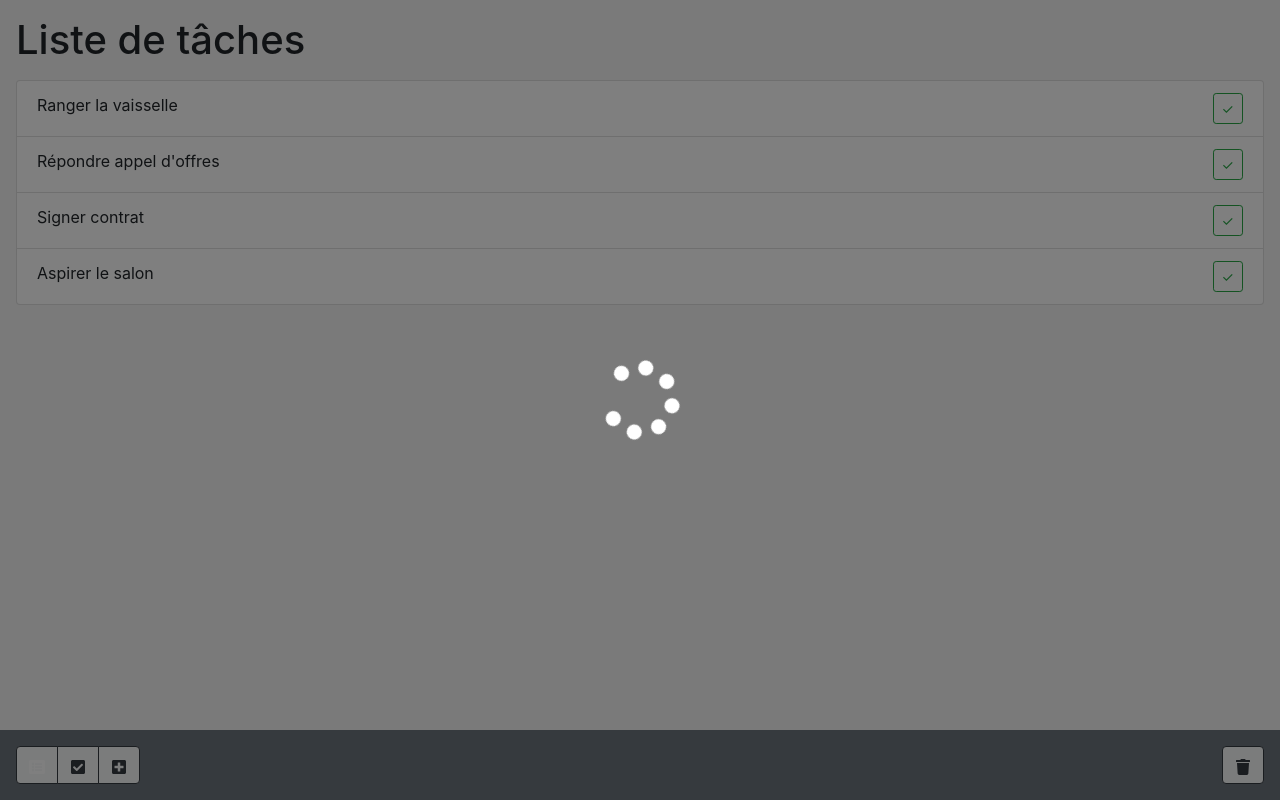
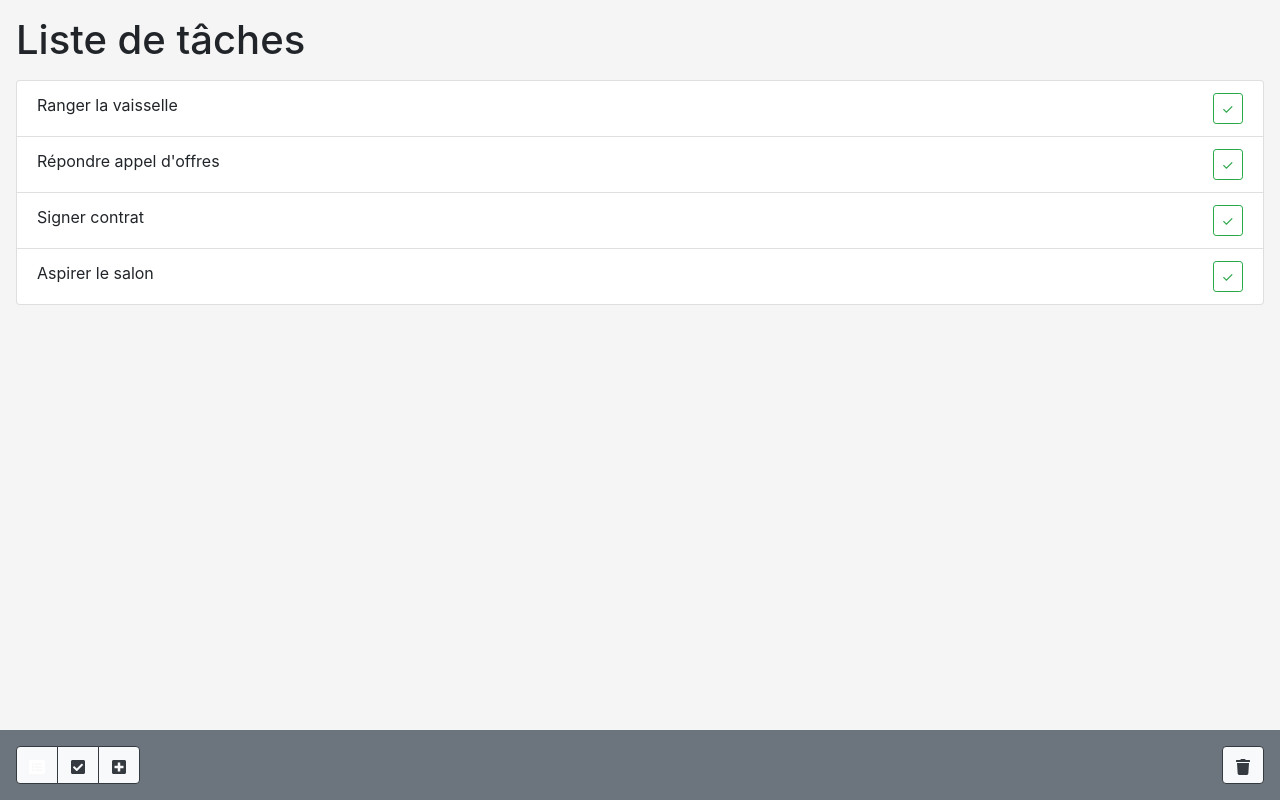
Before and after one commit to johnnyyvard/Creation-d-une-application-React, a React (Create React App) app: page / in a window 1280 px wide. Built offline with nearby package versions, Linux system fonts and the light colour scheme.

Commit message:
Utilisation de componentDidMount()

```diff
--- a/src/components/App.js
+++ b/src/components/App.js
@@ -10,8 +10,19 @@ import Fetching from './Fetching'
 class App extends React.Component {
 
     state = {
-        tasks: initialData,
+        tasks: [],
         fetching: true
+    }
+
+    componentDidMount = () => {
+        let delay = Math.floor(Math.random() * 5000)
+
+        setTimeout(() => {
+            this.setState({
+                fetching: false,
+                tasks: initialData
+            })
+        } , delay)
     }
 
     onToggleCompleted = (taskId) => {
@@ -46,27 +57,27 @@ class App extends React.Component {
         })
     }
 
-    shouldComponentUpdate = () => {
-        console.log('Bonjour de shouldComponentUpdate')
-        return true
-    }
+    // shouldComponentUpdate = () => {
+    //     console.log('Bonjour de shouldComponentUpdate')
+    //     return true
+    // }
 
-    componentDidMount = () => {
-        console.log('Bonjour de componentDidMount')
-    }
+    // componentDidMount = () => {
+    //     console.log('Bonjour de componentDidMount')
+    // }
 
-    componentDidUpdate = () => {
-        console.log('Bonjour de componentDidUpdate')
-    }
+    // componentDidUpdate = () => {
+    //     console.log('Bonjour de componentDidUpdate')
+    // }
 
-    getSnapshotBeforeUpdate = () => {
-        console.log('Bonjour de getSnapshotBeforeUpdate')
-    }
+    // getSnapshotBeforeUpdate = () => {
+    //     console.log('Bonjour de getSnapshotBeforeUpdate')
+    // }
 
 
 
     render() {
-        console.log('Bonjour de render')
+        // console.log('Bonjour de render')
 
         return (
             <section id="todo">
```
Also changed, not shown: 1 other file (tests, documents, lock files or other folders).
